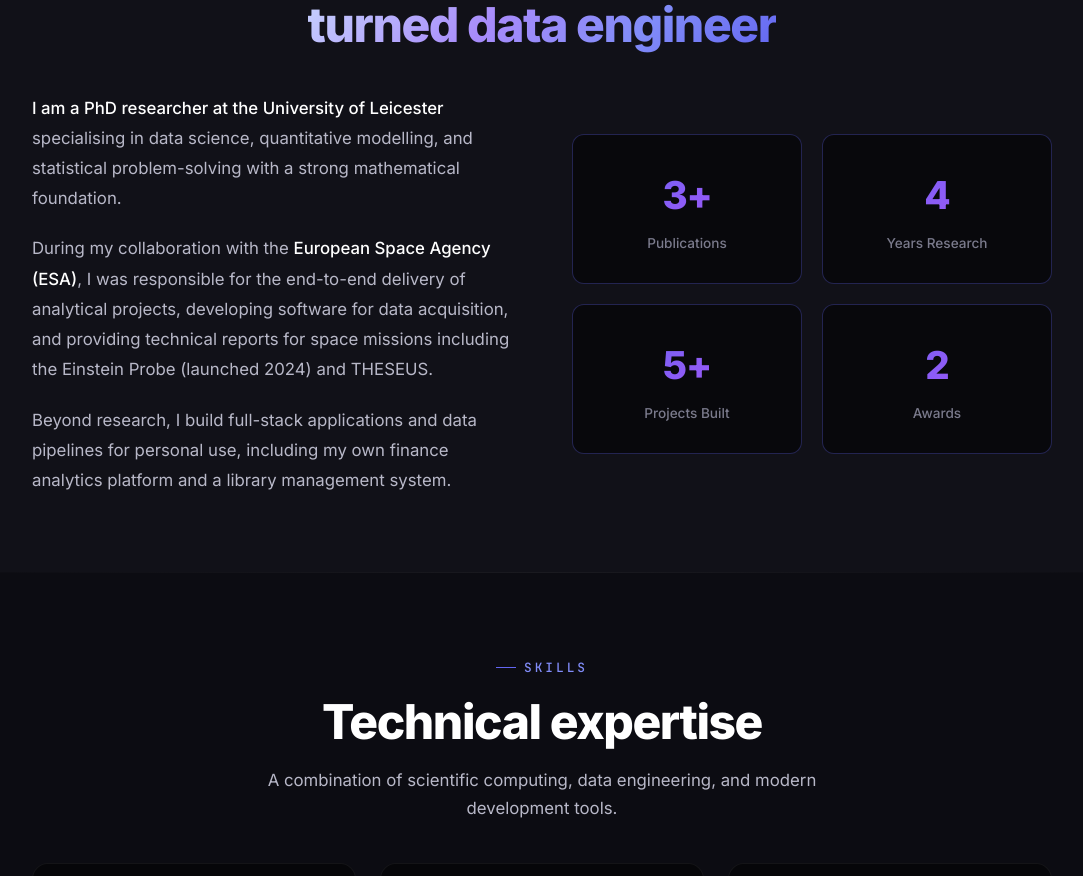
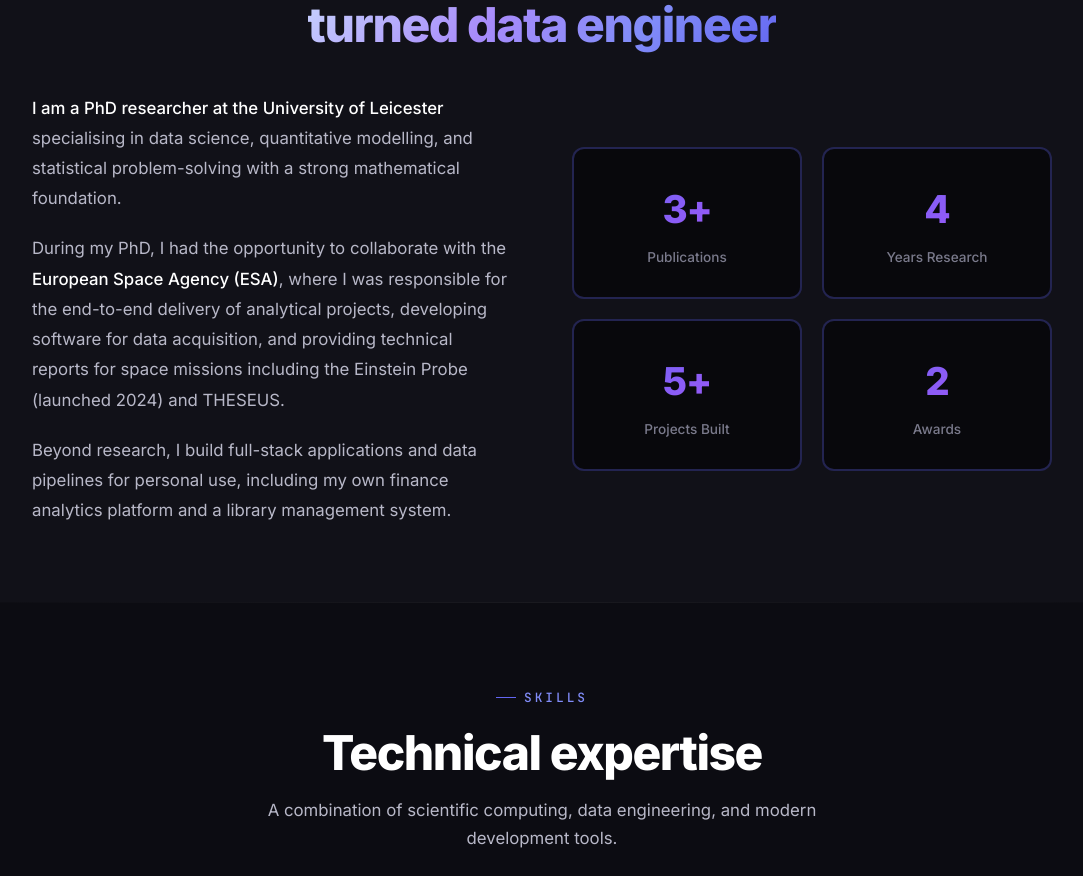
Before and after one commit to ConanMurg/my-webpage, a React (Vite) app: page / in a window 1280 px wide. Shown: the part 980-1856 px from the top of the page, without its empty margins (98-1181 px from the left). Built offline with nearby package versions, Linux system fonts and the light colour scheme.

Commit message:
Adding a Qualifications section to webpage.

```diff
--- a/src/components/About.jsx
+++ b/src/components/About.jsx
@@ -26,9 +26,9 @@ export default function About() {
               statistical problem-solving with a strong mathematical foundation.
             </p>
             <p>
-              During my collaboration with the{' '}
+              During my PhD, I had the opportunity to collaborate with the{' '}
               <span className="about-highlight">European Space Agency (ESA)</span>,
-              I was responsible for the end-to-end delivery of analytical projects,
+              where I was responsible for the end-to-end delivery of analytical projects,
               developing software for data acquisition, and providing technical
               reports for space missions including the Einstein Probe (launched 2024)
               and THESEUS.
--- a/src/index.css
+++ b/src/index.css
@@ -655,7 +655,7 @@ button {
 .stat-card {
   padding: 28px;
   background: var(--bg-card);
-  border: 1px solid var(--border-accent);
+  border: 2px solid var(--border-accent);
   border-radius: var(--radius-md);
   text-align: center;
   transition: all var(--duration-normal) var(--ease-out);
```
Also changed, not shown: src/components/Qualifications.jsx (+4 -4 lines).
